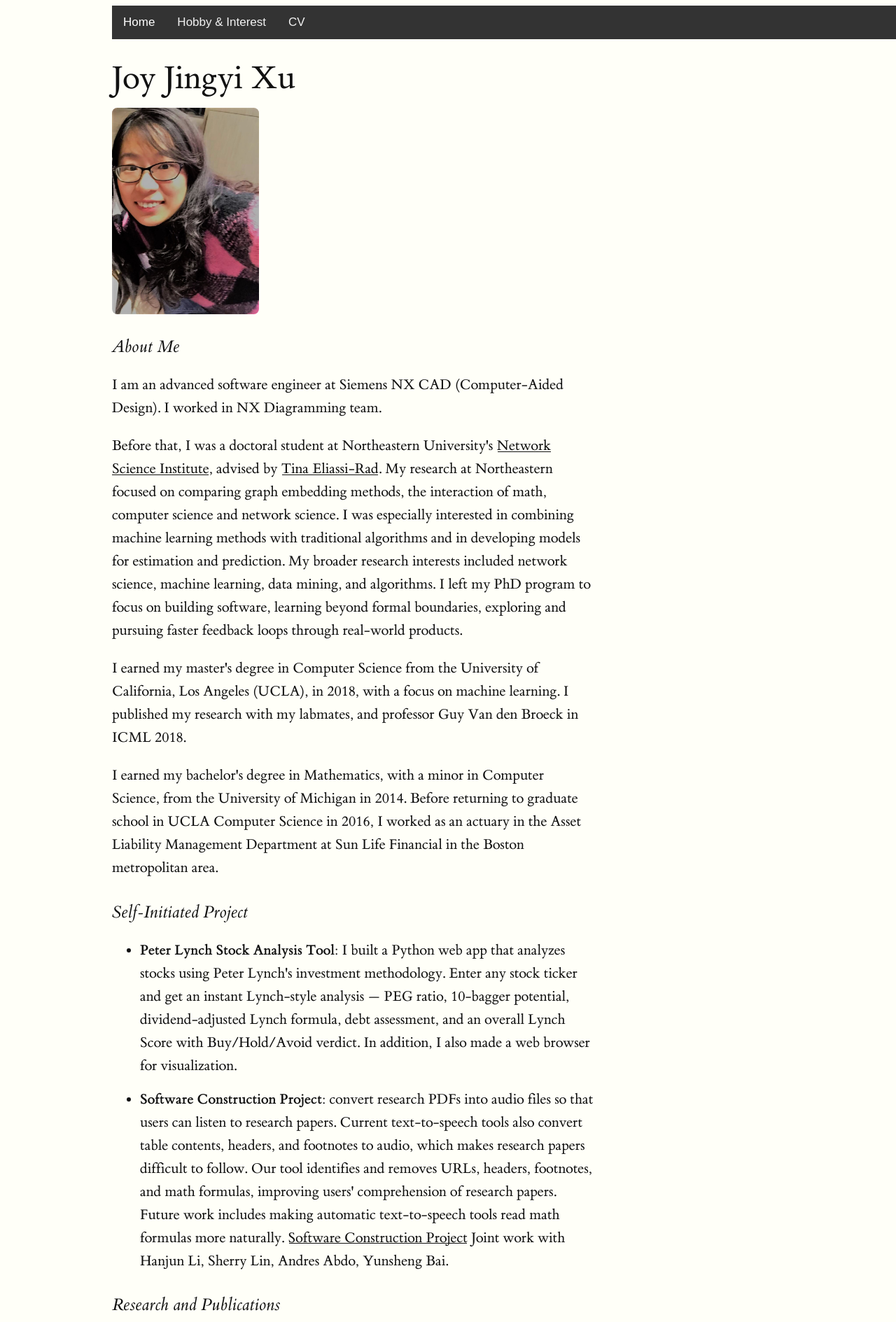
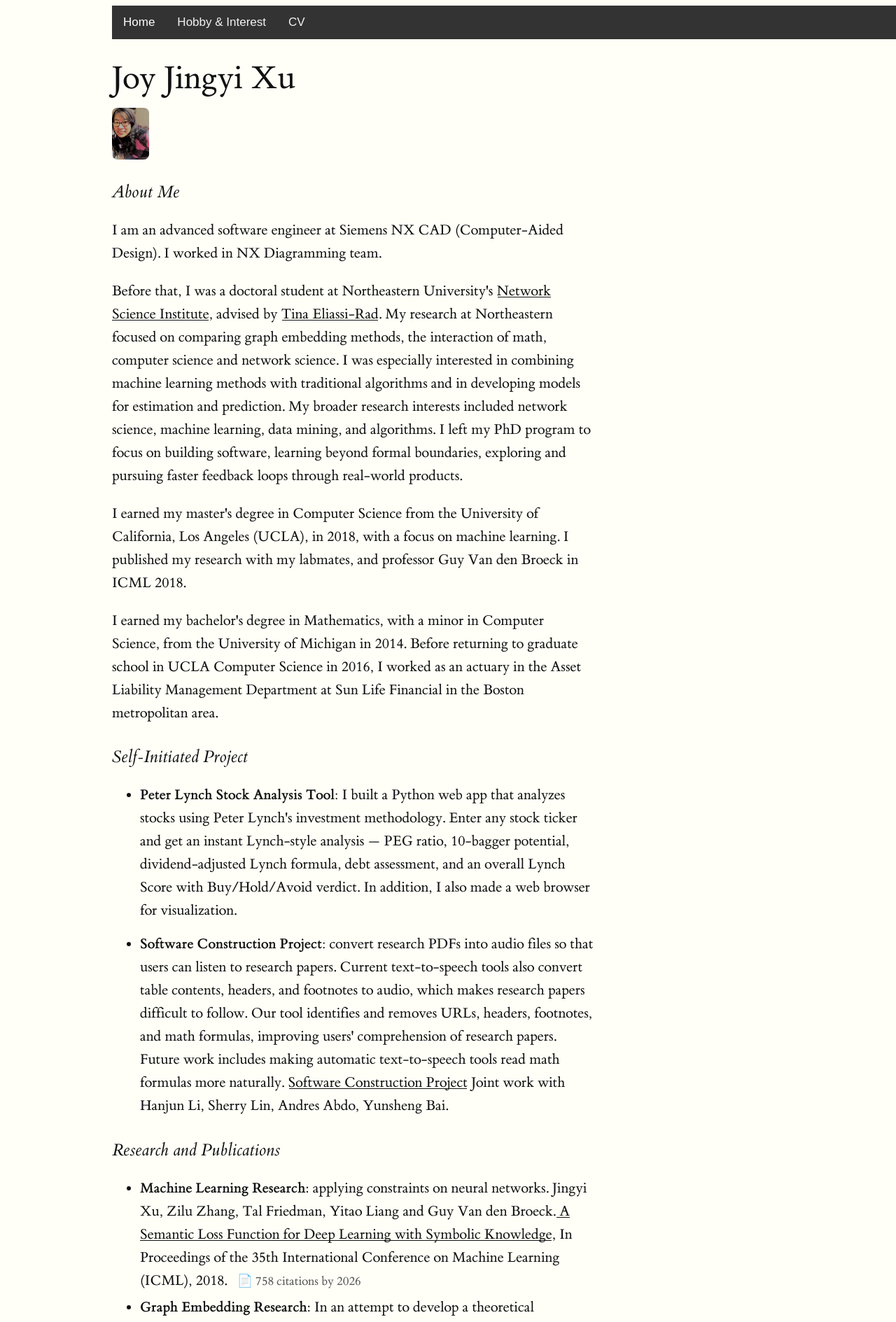
Before and after one commit to JoyXu123/JoyXu123.github.io, a Jekyll site: the page index.html, which Jekyll copies as it is, in a window 1280 px wide. Shown: the top 1889 px of the page at 70% size. Built offline with Jekyll 4.4.1, drawn with Linux system fonts in a browser that asks for light colours.

Commit message:
edit of profile photo size

```diff
--- a/css/tufte.css
+++ b/css/tufte.css
@@ -290,7 +290,7 @@ img {
 
 .profile-photo {
     display: block;
-    width: clamp(10rem, 24vw, 14rem);
+    width: clamp(2.5rem, 6vw, 3.5rem);
     max-width: 100%;
     border-radius: 0.5rem;
     margin-bottom: 1rem;
@@ -580,11 +580,11 @@ p.intro {
         flex: 1 1 100%;
     }
 
-    .profile-photo {
-        width: min(70vw, 13rem);
-    }
-
     img {
         width: 100%;
     }
+
+    .profile-photo {
+        width: min(17.5vw, 3.25rem);
+    }
 }
```
